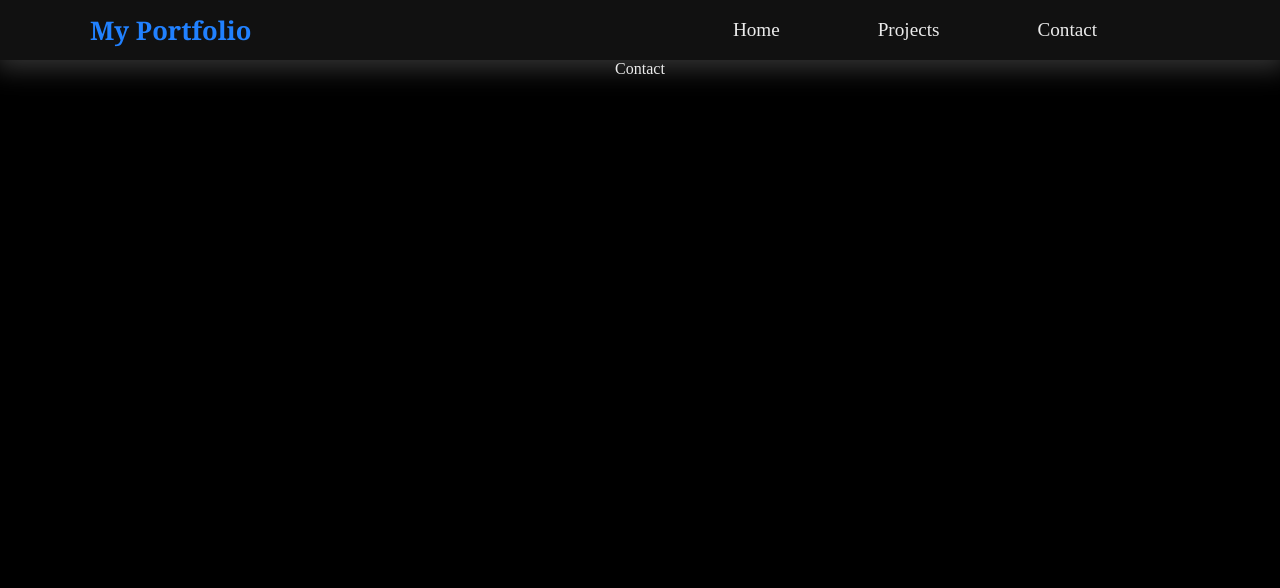
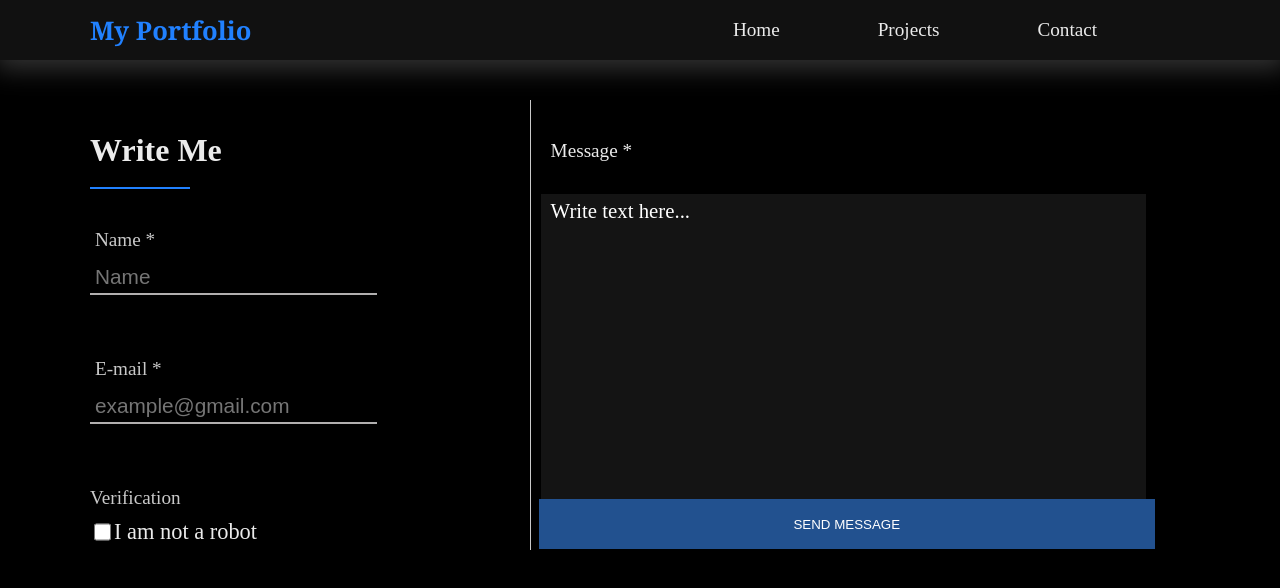
Before and after one commit to guka20/myportfolio, a React (Create React App) app: page /Contact in a window 1280 px wide. Shown: the top 588 px of the page. Built offline with nearby package versions, Linux system fonts and the light colour scheme.

Commit message:
finished

```diff
--- a/public/index.html
+++ b/public/index.html
@@ -5,16 +5,16 @@
     <link rel="icon" href="%PUBLIC_URL%/favicon.ico" />
     <meta name="viewport" content="width=device-width, initial-scale=1" />
     <meta name="theme-color" content="#000000" />
+    <meta name="description" content="Portfolio website" />
+    <meta name="author" content="Gurami Davitadze" />
     <meta
-      name="description"
-      content="Web site created using create-react-app"
+      name="keywords"
+      content="Portfolio, HTML, CSS, JavaScript, TypeScript, ReacJS"
     />
-    <link rel="apple-touch-icon" href="%PUBLIC_URL%/logo192.png" />
     <!--
       manifest.json provides metadata used when your web app is installed on a
       user's mobile device or desktop. See https://developers.google.com/web/fundamentals/web-app-manifest/
     -->
-    <link rel="manifest" href="%PUBLIC_URL%/manifest.json" />
     <!--
       Notice the use of %PUBLIC_URL% in the tags above.
       It will be replaced with the URL of the `public` folder during the build.
--- a/src/pages/Contact.tsx
+++ b/src/pages/Contact.tsx
@@ -1,5 +1,174 @@
-import React from "react";
+import React, { useState, useEffect, useRef } from "react";
+import emailjs from "@emailjs/browser";
+import { ToastContainer, toast } from "react-toastify";
+import "react-toastify/dist/ReactToastify.css";
+type GuestDataTypes = {
+  name: string;
+  email: string;
+  message: string;
+};
+type FocusedDataTypes = {
+  name: boolean;
+  email: boolean;
+  message: boolean;
+};
 
+const emailRegex =
+  /^(([^<>()\[\]\\.,;:\s@"]+(\.[^<>()\[\]\\.,;:\s@"]+)*)|(".+"))@((\[[0-9]{1,3}\.[0-9]{1,3}\.[0-9]{1,3}\.[0-9]{1,3}])|(([a-zA-Z\-0-9]+\.)+[a-zA-Z]{2,}))$/;
 export const Contact = () => {
-  return <div>Contact</div>;
+  const [isFocused, setIsFocused] = useState<FocusedDataTypes>({
+    name: false,
+    email: false,
+    message: false,
+  } as FocusedDataTypes);
+  const notifySuccess = () =>
+    toast.success("Message sent successfully!", {
+      position: "top-right",
+      autoClose: 4000,
+      hideProgressBar: false,
+      closeOnClick: true,
+      pauseOnHover: true,
+      draggable: true,
+      progress: undefined,
+      theme: "dark",
+    });
+  const notifyError = () => {
+    toast.error("Message did not send!", {
+      position: "top-right",
+      autoClose: 3000,
+      hideProgressBar: false,
+      closeOnClick: true,
+      pauseOnHover: true,
+      draggable: true,
+      progress: undefined,
+      theme: "dark",
+    });
+  };
+  const [guestData, setGuestData] = useState<GuestDataTypes>({
+    name: "",
+    email: "",
+    message: "",
+  } as GuestDataTypes);
+
+  const [isRobot, setIsRobot] = useState<boolean>(false);
+  const [isButtonDisable, setIsButtonDisable] = useState<boolean>(false);
+  useEffect(() => {
+    emailjs.init("user_CqOF2xGmRkJUdquhTgaoK");
+  }, []);
+  useEffect(() => {
+    if (
+      isRobot &&
+      guestData.name &&
+      emailRegex.test(guestData.email) &&
+      guestData.message
+    ) {
+      setIsButtonDisable(true);
+    } else setIsButtonDisable(false);
+  }, [guestData]);
+  const sendEmail = () => {
+    emailjs
+      .send("service_6gh4yaa", "template_58abdzz", guestData)
+      .then(function () {
+        notifySuccess();
+        setTimeout(() => {
+          window.location.reload();
+        }, 4000);
+      })
+      .catch(notifyError);
+  };
+  return (
+    <section className="about_page">
+      <ToastContainer />
+      <aside className="infromations">
+        <h1>Write Me</h1>
+        <div className="input-pleace">
+          <label>Name *</label>
+          <input
+            onFocus={() => setIsFocused({ ...isFocused, name: true })}
+            className="input"
+            placeholder="Name"
+            value={guestData.name}
+            onChange={(e) =>
+              setGuestData({ ...guestData, name: e.target.value })
+            }
+          />
+          <span
+            className="validation"
+            style={{
+              opacity:
+                (isFocused.name && guestData.name) ||
+                (!isFocused.name && !guestData.name)
+                  ? 0
+                  : 1,
+            }}
+          >
+            Please input name
+          </span>
+        </div>
+        <div className="input-pleace">
+          <label>E-mail *</label>
+          <input
+            onFocus={() => setIsFocused({ ...isFocused, email: true })}
+            className="input"
+            placeholder="example@gmail.com"
+            value={guestData.email}
+            onChange={(e) =>
+              setGuestData({ ...guestData, email: e.target.value })
+            }
+          />
+          <span
+            className="validation"
+            style={{
+              opacity:
+                (isFocused.email && emailRegex.test(guestData.email)) ||
+                (!isFocused.email && !emailRegex.test(guestData.email))
+                  ? 0
+                  : 1,
+            }}
+          >
+            Please input correct email
+          </span>
+        </div>
+        <div className="verification">Verification</div>
+        <div className="not-robot">
+          <input
+            type="checkbox"
+            onClick={(e) => setIsRobot(e.currentTarget.checked)}
+          />
+          I am not a robot
+        </div>
+      </aside>
+      <main className="message">
+        <header className="header">
+          <div>Message *</div>
+          <span
+            className="validation"
+            style={{
+              opacity:
+                (isFocused.message && guestData.message) ||
+                (!isFocused.message && !guestData.message)
+                  ? 0
+                  : 1,
+            }}
+          >
+            Please write text
+          </span>
+        </header>
+        <div className="message-pleace">
+          <div
+            className="message-box"
+            contentEditable="true"
+            onFocus={() => setIsFocused({ ...isFocused, message: true })}
+            data-text="Write text here..."
+            onInput={(e) =>
+              setGuestData({ ...guestData, message: e.currentTarget.outerText })
+            }
+          />
+        </div>
+        <button disabled={!isButtonDisable} onClick={sendEmail}>
+          SEND MESSAGE
+        </button>
+      </main>
+    </section>
+  );
 };
--- a/src/pages/Home.tsx
+++ b/src/pages/Home.tsx
@@ -1,9 +1,14 @@
 import React from "react";
-
+import { saveAs } from "file-saver";
 export const Home = () => {
+  const saveFile = () => {
+    saveAs(
+      require("../assets/Gurami-Davitadze.pdf"),
+      "Gurami-Davitadze-cv.pdf"
+    );
+  };
   return (
     <>
-      <main className="welcome">Welcome To My Portfolio</main>
       <div className="home_page">
         <main className="main">
           <div className="image" />
@@ -12,7 +17,11 @@ export const Home = () => {
             <h1>Front-End Developer</h1>
             <div className="description">
               I am Front-End (ReactJS) Developer, I am able to build any type of
-              website for as desktop as tablet and mobile
+              website for desktop as well as tablet and mobile. If you want to
+              see my resume click{" "}
+              <button onClick={saveFile} className="save-cv">
+                here
+              </button>
             </div>
           </div>
         </main>
--- a/src/pages/Projects.tsx
+++ b/src/pages/Projects.tsx
@@ -7,11 +7,11 @@ export const Projects = () => {
       github: "https://github.com/guka20/myportfolio",
       website: "https://myportfolio-gules-xi.vercel.app/",
     },
-    {
-      name: "Movies",
-      github: "https://github.com/guka20/movies",
-      website: "https://movies-silk-pi.vercel.app/",
-    },
+    // {
+    //   name: "Movies",
+    //   github: "https://github.com/guka20/movies",
+    //   website: "https://movies-silk-pi.vercel.app/",
+    // },
     {
       name: "Rest Country Api",
       github: "https://github.com/guka20/rest-countries-api",
--- /dev/null
+++ b/src/styles/contact.scss
@@ -0,0 +1,139 @@
+@keyframes write-me-after {
+  0% {
+    width: 0px;
+  }
+  100% {
+    width: 100px;
+  }
+}
+.input-pleace {
+  margin-top: 40px;
+  display: flex;
+  flex-direction: column;
+  align-items: flex-start;
+  position: relative;
+  label {
+    padding-bottom: 10px;
+    font-size: 1.2rem;
+    padding-left: 5px;
+    color: rgb(201, 201, 201);
+  }
+  input.input {
+    width: 95%;
+    max-width: 280px;
+    height: 30px;
+    background-color: transparent;
+    border: none;
+    outline: none;
+    font-size: 1.3rem;
+    padding-left: 5px;
+    text-align: left;
+    border-bottom: 2px solid rgb(177, 175, 175);
+    &:focus {
+      border-bottom: 2px solid $secondary-color;
+    }
+  }
+}
+.about_page {
+  margin: 40px auto;
+  width: 95%;
+  max-width: $max-width;
+  display: flex;
+  justify-content: center;
+  .infromations {
+    width: 40%;
+    .verification {
+      margin-top: 40px;
+      font-size: 1.2rem;
+      text-align: left;
+      color: rgb(201, 201, 201);
+    }
+    .not-robot {
+      margin-top: 10px;
+      width: 100%;
+      display: flex;
+      justify-content: flex-start;
+      font-size: 1.4rem;
+      input[type="checkbox"] {
+        width: 17px;
+        cursor: pointer;
+        accent-color: $secondary-color;
+      }
+    }
+    h1 {
+      position: relative;
+      font-size: 2rem;
+      text-align: left;
+      padding-bottom: 20px;
+      &::after {
+        bottom: 0;
+        left: 0;
+        position: absolute;
+        content: " ";
+        width: 100px;
+        height: 2px;
+        background-color: $secondary-color;
+        animation-name: write-me-after;
+        animation-duration: 2s;
+      }
+    }
+  }
+  .message {
+    width: 60%;
+    height: 450px;
+    display: flex;
+    flex-direction: column;
+    align-items: flex-start;
+    border-left: 1px solid rgb(201, 201, 201);
+    header.header {
+      text-align: left;
+      font-size: 1.2rem;
+      margin-left: 20px;
+    }
+    div.message-pleace {
+      width: 95%;
+      div.message-box {
+        margin-left: 10px;
+        margin-top: 10px;
+        padding: 5px 0 0 10px;
+        font-size: 1.3rem;
+        color: white;
+        outline: none;
+        text-align: left;
+        width: 95%;
+        height: 300px;
+        background-color: rgb(20, 20, 20);
+      }
+      div.message-box[contentEditable="true"]:empty:not(:focus):before {
+        content: attr(data-text);
+      }
+    }
+    button {
+      width: calc(95% - 10px);
+      height: 50px;
+      color: white;
+      background-color: $secondary-color;
+      cursor: pointer;
+      margin-left: 8px;
+      &:disabled {
+        background-color: rgb(34, 81, 143);
+        cursor: auto;
+        border: none;
+        outline: none;
+      }
+    }
+  }
+}
+@media screen and (max-width: 800px) {
+  .about_page {
+    flex-direction: column;
+    align-items: center;
+    .infromations {
+      width: 100%;
+    }
+    .message {
+      width: 100%;
+      border: none;
+    }
+  }
+}
--- a/src/styles/index.scss
+++ b/src/styles/index.scss
@@ -2,21 +2,27 @@
 @import "navbar";
 @import "home";
 @import "projects";
+@import "contact";
 body {
   margin: 0;
   padding: 0;
   box-sizing: border-box;
   overflow-x: hidden;
+  overflow-y: hidden;
 }
 * {
   list-style: none;
   text-decoration: none;
   color: $color;
-  text-align: center;
 }
 .App {
   width: 100%;
   height: 100vh;
   overflow-y: auto;
   background-color: $bg-color;
+  overflow-x: hidden;
 }
+.validation {
+  margin-top: 5px;
+  color: rgb(195, 82, 82);
+}
--- a/src/styles/projects.scss
+++ b/src/styles/projects.scss
@@ -42,6 +42,7 @@ section.projects {
   .name {
     font-size: 1.4rem;
     padding: 13px 0;
+    text-align: center;
     text-transform: capitalize;
   }
   .directions {
```
Also changed, not shown: package.json (+7 -0 lines), src/styles/home.scss (+11 -29 lines), 2 other files (tests, documents, lock files or other folders).
